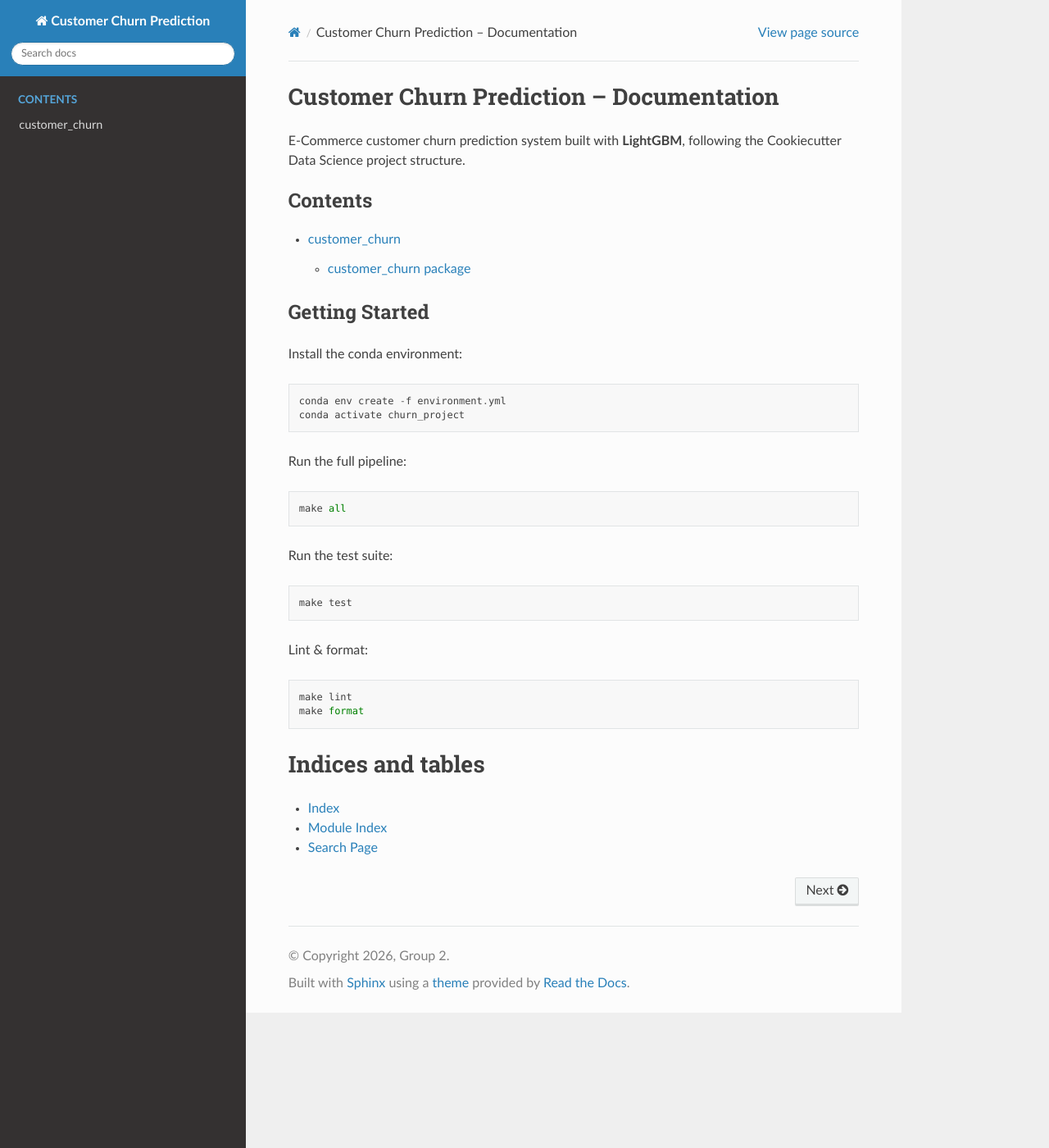
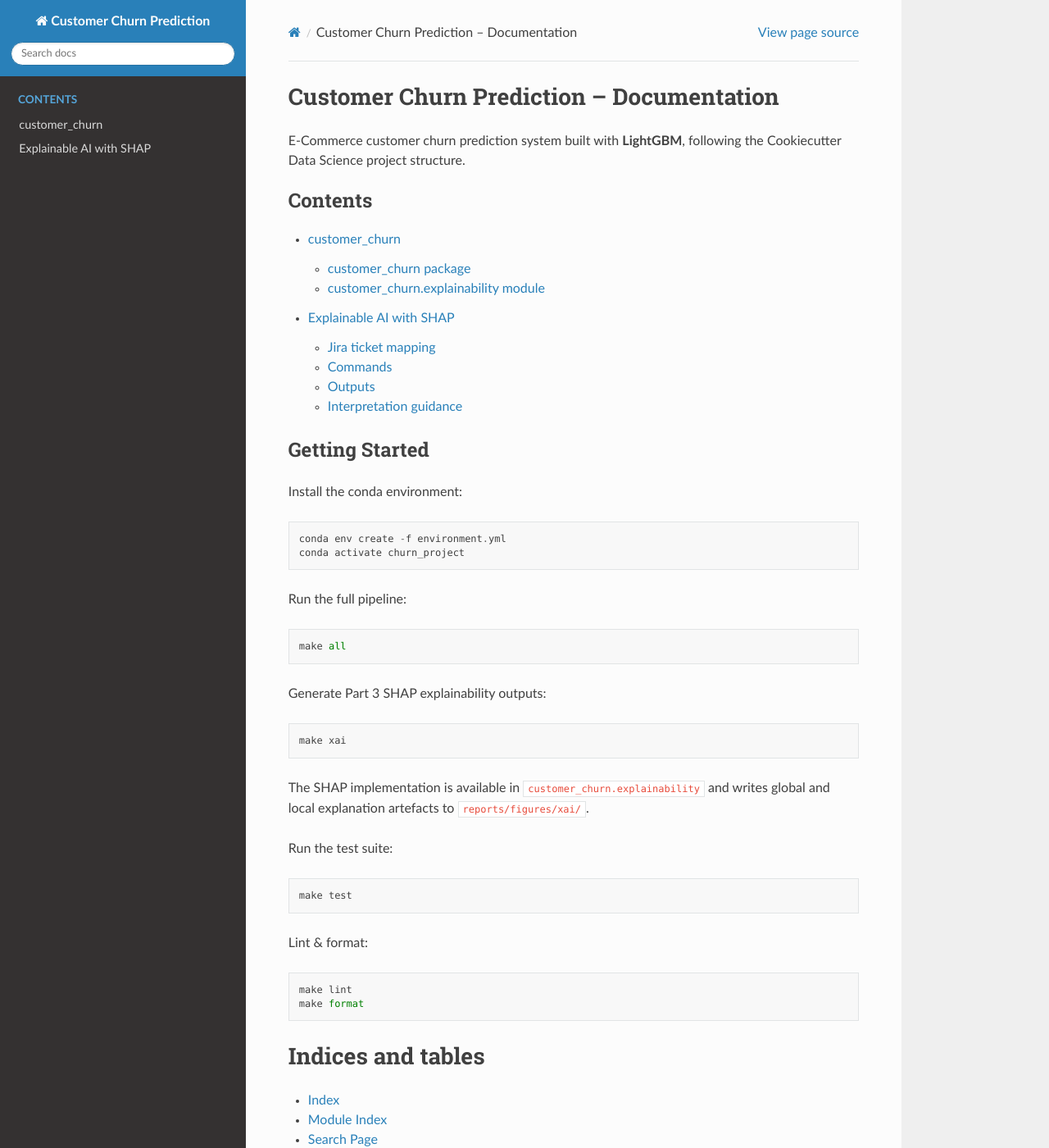
Before and after one commit to longle0702/customer-churn-prediction-group-2, a Sphinx documentation site: the page built from docs/index.rst, in a window 1280 px wide and 1400 px high. Shown: the whole window at 82% size. Built offline with Sphinx 7.4.7 and the Read the Docs theme 3.1.0, drawn with Linux system fonts in a browser that asks for light colours.

Commit message:
KAN-11 Add XAI report and sharing workflow

```diff
--- /dev/null
+++ b/docs/api/customer_churn.explainability.rst
@@ -0,0 +1,7 @@
+customer_churn.explainability module
+====================================
+
+.. automodule:: customer_churn.explainability
+   :members:
+   :undoc-members:
+   :show-inheritance:
--- a/docs/api/modules.rst
+++ b/docs/api/modules.rst
@@ -5,3 +5,4 @@ customer_churn
    :maxdepth: 4
 
    customer_churn
+   customer_churn.explainability
--- a/docs/index.rst
+++ b/docs/index.rst
@@ -9,6 +9,7 @@ following the Cookiecutter Data Science project structure.
    :caption: Contents
 
    api/modules
+   xai
 
 Getting Started
 ---------------
@@ -21,6 +22,13 @@ Install the conda environment::
 Run the full pipeline::
 
    make all
+
+Generate Part 3 SHAP explainability outputs::
+
+   make xai
+
+The SHAP implementation is available in ``customer_churn.explainability`` and
+writes global and local explanation artefacts to ``reports/figures/xai/``.
 
 Run the test suite::
 
--- /dev/null
+++ b/docs/xai.rst
@@ -0,0 +1,45 @@
+Explainable AI with SHAP
+========================
+
+Part 3 adds Explainable AI outputs for the trained LightGBM churn model.
+
+Jira ticket mapping
+-------------------
+
+* ``KAN-9`` — SHAP integration and global model interpretation.
+* ``KAN-10`` — localized instance interpretability plots.
+* ``KAN-11`` — unified report assembly and final code sharing.
+
+Commands
+--------
+
+Generate all SHAP outputs after running the Part 2 pipeline::
+
+   make data
+   make features
+   make train
+   make xai
+
+Or run the module directly::
+
+   python -m customer_churn.explainability --mode all --point-index 0
+
+Outputs
+-------
+
+The generated artefacts are written to ``reports/figures/xai/``:
+
+* ``shap_summary_bar_global.png``
+* ``shap_beeswarm_global.png``
+* ``shap_mean_global.png``
+* ``shap_waterfall_point_0.png``
+* ``shap_force_point_0.html``
+* ``shap_dependence_<feature>.png``
+
+Interpretation guidance
+-----------------------
+
+Use the summary, beeswarm and mean SHAP plots for global interpretation of the
+model. Use the waterfall and force plots to explain one selected customer. Use
+dependence plots to discuss how the most influential features relate to churn
+risk in the model.
```
Also changed, not shown: README.md (+72 -0 lines), 4 other files.
